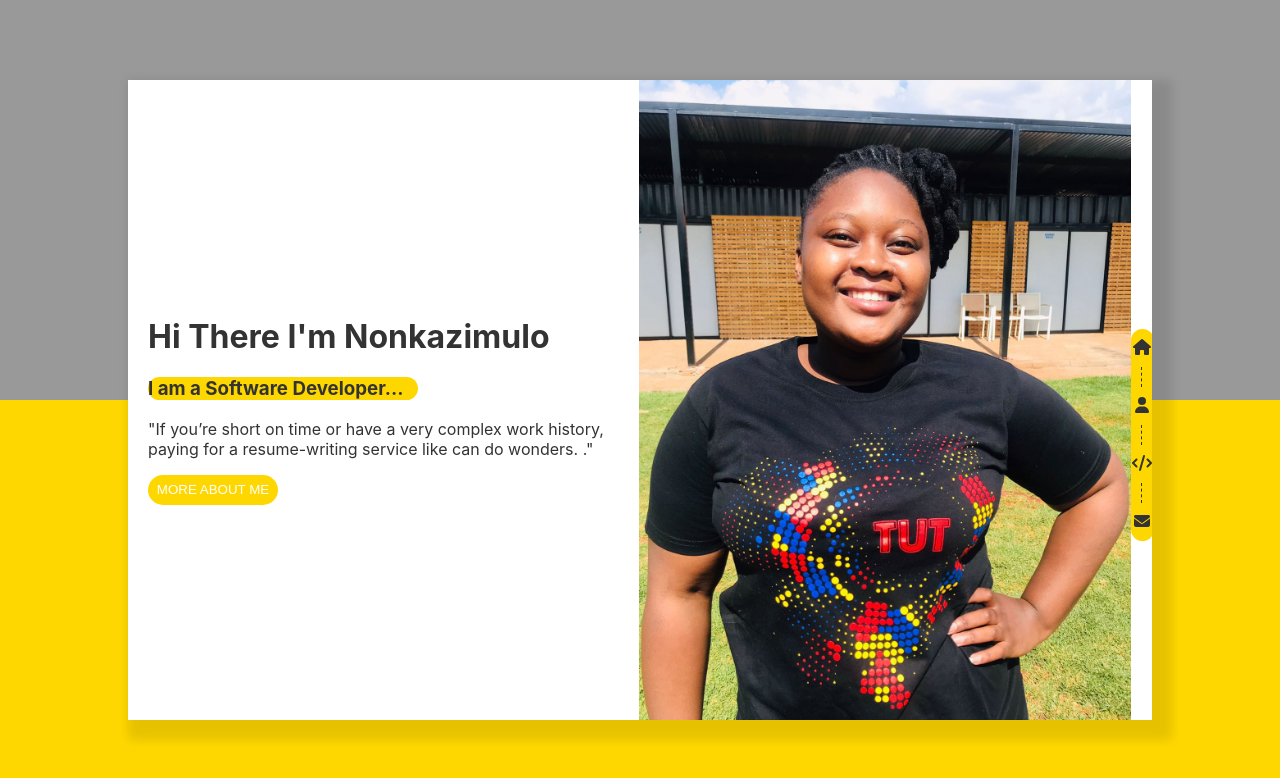
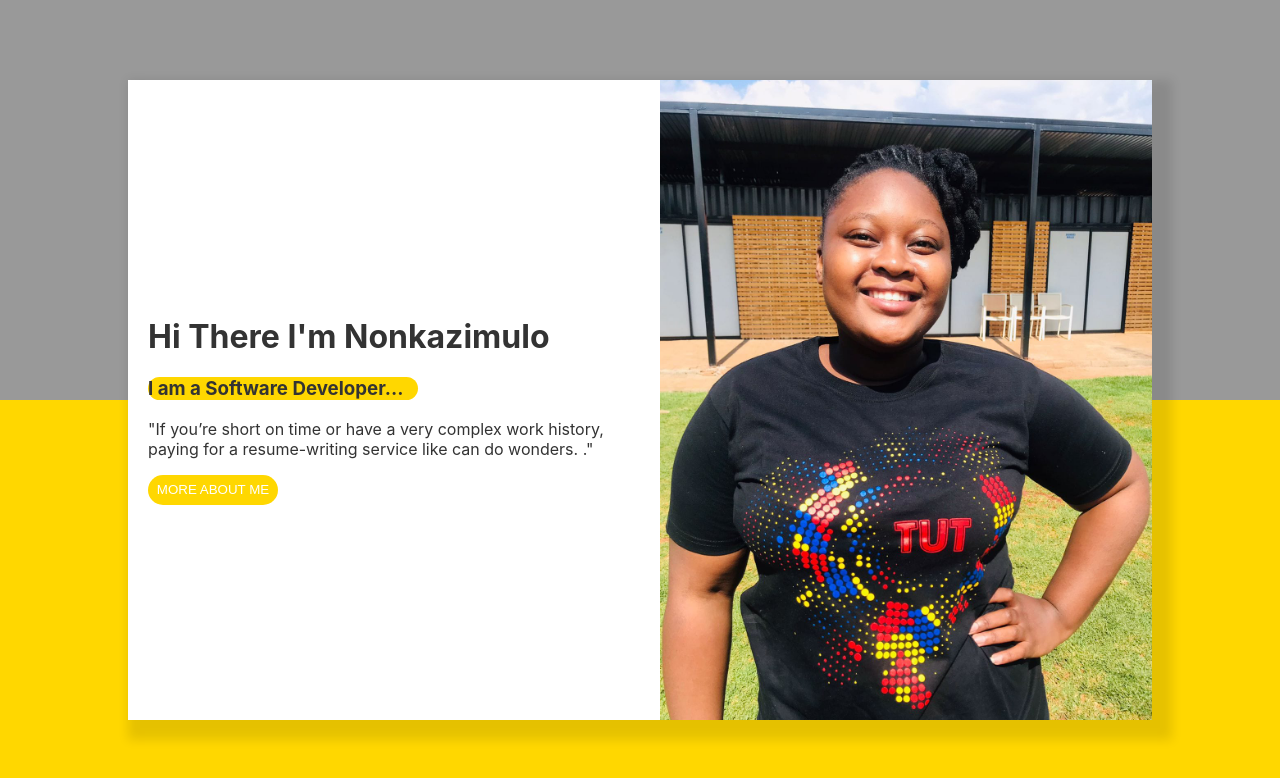
Before and after one commit to nonkazi/Portfolio, a React (Create React App) app: page / in a window 1280 px wide. Shown: the top 778 px of the page. Built offline with nearby package versions, Linux system fonts and the light colour scheme.

Commit message:
Update Header.js

```diff
--- a/src/components/Header.js
+++ b/src/components/Header.js
@@ -2,7 +2,6 @@ import React from 'react';
 import { Link } from 'react-router-dom';
 import './Styles.css';
 import myimage from './myimage.jpeg';
-import Icons from './Icons';
 
 const Header = ({ scrollToAbout }) => {
   return (
@@ -23,7 +22,7 @@ const Header = ({ scrollToAbout }) => {
           </div>
           <div className="profile-picture">
           <img src={myimage} alt="Your Profile" />
-           <Icons />
+
           </div>
 
         </div>
```
